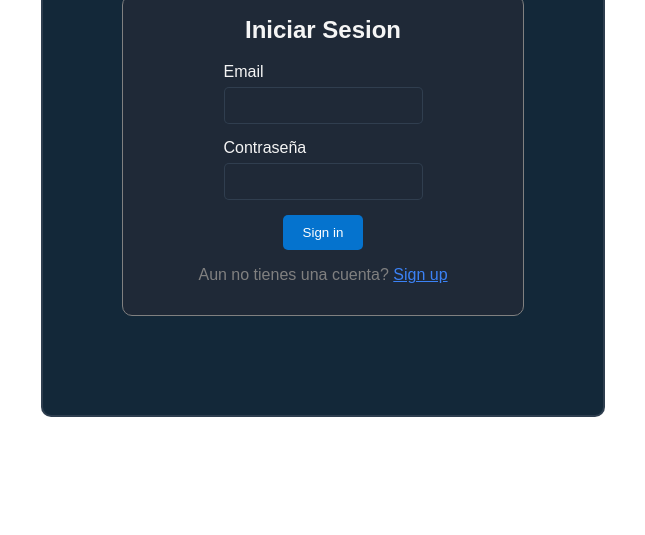
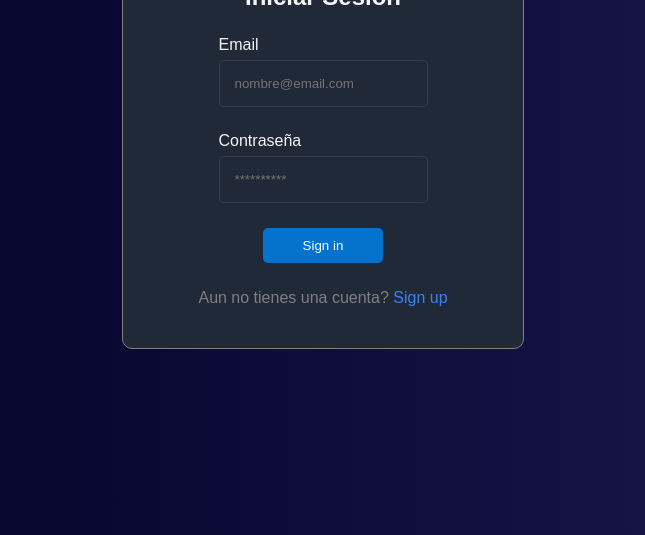
Before and after one commit to CodeKilaa/Formulario, a plain HTML site: page index.html in a window 1280 px wide. Shown: the part 265-800 px from the top of the page, without its empty margins (317-962 px from the left). Drawn offline with Linux system fonts and the light colour scheme.

Commit message:
Cambiando los estilos del form

```diff
--- a/index.html
+++ b/index.html
@@ -21,11 +21,11 @@
             <h1>Iniciar Sesion</h1>
             <div>
             <label>Email</label>
-            <input type="email">
+            <input type="email" placeholder="nombre@email.com">
         </div>
         <div>
             <label for="">Contraseña</label>
-            <input type="password">
+            <input type="password" placeholder="**********">
         </div>
         <button>Sign in</button>
         <div>
--- a/style.css
+++ b/style.css
@@ -5,12 +5,12 @@ body{
     font-family: Arial, sans-serif;
     height: 100vh;
     margin: 0;
+    background: rgb(2,0,36);
+background: linear-gradient(90deg, rgba(2,0,36,1) 0%, rgba(26,26,80,1) 100%, rgba(0,212,255,1) 100%);
 }
 section {
-    background-color: #132839FF;
-    height: 35rem;
+    height: 30rem;
     width: 35rem;
-    border: 2px solid #354455CC;
     border-radius: 10px;
     display: flex;
     justify-content: center; /* Centra el contenido horizontalmente */
@@ -47,12 +47,13 @@ form{
 }
 form h1{
     color: whitesmoke;
+    margin-bottom: 25px;
 }
 form div{
     display: flex;
     flex-direction: column;
     align-items: flex-start;
-    margin-bottom: 15px;
+    margin-bottom: 25px;
 }
 label{
     color: whitesmoke;
@@ -60,25 +61,34 @@ label{
     margin-bottom: 6px;
 }
 input {
-    padding: 10px;
+    padding: 15px;
     border: 1px solid #354455CC;
     border-radius: 5px;
     background-color: #1f2937;
     color: white;
 }
+input:focus {
+    outline: none;
+    border: 2px solid #0573ce;
+}
 button {
-    padding: 10px 20px;
+    padding: 10px 40px;
     border: none;
     border-radius: 5px;
     background-color: #0573ce;
     color: white;
     cursor: pointer;
+    margin-bottom: 10px;
+}
+button:hover {
+    background-color: #0b47ca;
 }
 p{
     color: gray;
 }
 p a{
     color: #3B82F6;
+    text-decoration: none;
 }
 @media (max-width: 768px) {
     section {
```
